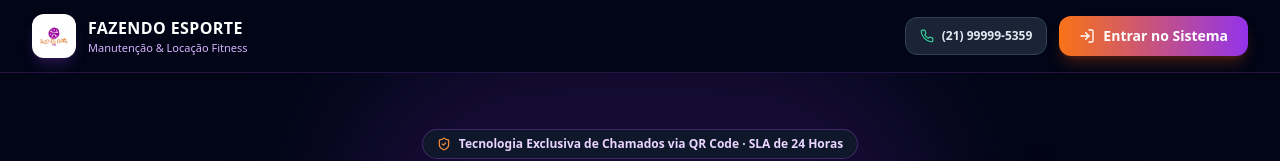
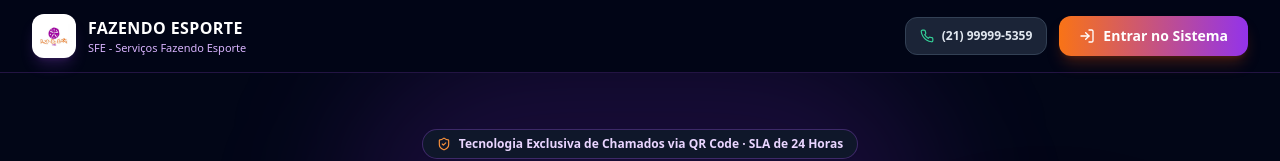
Before and after one commit to jessesdepaula-cell/fazendo-esporte, a Next.js app: page / in a window 1280 px wide. Shown: the top 161 px of the page. Built offline with nearby package versions, Linux system fonts and the light colour scheme.

Commit message:
chore: standardize brand name to SFE - Servicos Fazendo Esporte

```diff
--- a/app/admin/etiquetas/page.tsx
+++ b/app/admin/etiquetas/page.tsx
@@ -64,7 +64,7 @@ export default function EtiquetasPage() {
     const badgeDataUrl = await generateQrBadgePng({
       qrDataUrl: rawQr,
       companyName: 'FAZENDO ESPORTE',
-      companySubtitle: 'Manutenção & Locação de Equipamentos',
+      companySubtitle: 'SFE - Serviços Fazendo Esporte',
       clientName: m.client?.name || currentClient?.name || 'Cliente Fazendo Esporte',
       machineName: m.name,
       machineCode: m.code,
--- a/app/admin/layout.tsx
+++ b/app/admin/layout.tsx
@@ -168,7 +168,7 @@ export default function AdminLayout({ children }: { children: React.ReactNode })
           </div>
           <div>
             <div className="text-sm font-black text-white">FAZENDO ESPORTE</div>
-            <div className="text-[10px] text-purple-300">Painel do Leandro Amélio</div>
+            <div className="text-[10px] text-purple-300">SFE - Serviços Fazendo Esporte</div>
           </div>
         </div>
         <div className="flex items-center gap-1">
@@ -211,7 +211,7 @@ export default function AdminLayout({ children }: { children: React.ReactNode })
             </div>
             <div>
               <div className="text-sm font-black text-white tracking-wide">FAZENDO ESPORTE</div>
-              <div className="text-[11px] text-purple-400 font-semibold">Central de Manutenção 24h</div>
+              <div className="text-[11px] text-purple-400 font-semibold">SFE - Serviços Fazendo Esporte</div>
               <div className="text-[10px] text-slate-500">Leandro Amélio</div>
             </div>
           </div>
--- a/app/admin/maquinas/page.tsx
+++ b/app/admin/maquinas/page.tsx
@@ -43,7 +43,7 @@ export default function MachinesPage() {
         urlToDownload = await generateQrBadgePng({
           qrDataUrl: rawQr,
           companyName: 'FAZENDO ESPORTE',
-          companySubtitle: 'Manutenção & Locação de Equipamentos',
+          companySubtitle: 'SFE - Serviços Fazendo Esporte',
           clientName: m.client?.name || 'Cliente Fazendo Esporte',
           machineName: m.name,
           machineCode: m.code,
--- a/app/admin/relatorios/page.tsx
+++ b/app/admin/relatorios/page.tsx
@@ -261,7 +261,7 @@ export default function RelatoriosPage() {
             </div>
             <div>
               <div className="text-xs font-black uppercase text-purple-900 tracking-wider">
-                FAZENDO ESPORTE &middot; MANUTENÇÃO & LOCAÇÃO
+                SFE - SERVIÇOS FAZENDO ESPORTE
               </div>
               <h2 className="text-2xl font-black text-slate-900">
                 FAZENDO ESPORTE
--- a/app/login/page.tsx
+++ b/app/login/page.tsx
@@ -216,7 +216,7 @@ export default function LoginPage() {
               <span className="font-mono text-purple-300 font-bold">Fazendoesporte2022@gmail.com</span>
             </p>
             <p className="text-[10px] text-slate-500 mt-1">
-              Fazendo Esporte &middot; Gestão e Manutenção de Equipamentos
+              SFE - Serviços Fazendo Esporte
             </p>
           </div>
         </div>
--- a/app/page.tsx
+++ b/app/page.tsx
@@ -37,7 +37,7 @@ export default function HomePage() {
             </div>
             <div>
               <div className="text-base font-black tracking-wide text-white">FAZENDO ESPORTE</div>
-              <div className="text-[11px] text-purple-300 font-medium">Manutenção & Locação Fitness</div>
+              <div className="text-[11px] text-purple-300 font-medium">SFE - Serviços Fazendo Esporte</div>
             </div>
           </div>
 
@@ -414,7 +414,7 @@ export default function HomePage() {
             <div>
               <div className="text-sm font-extrabold text-white">FAZENDO ESPORTE</div>
               <div className="text-[11px] text-slate-400">
-                Manutenção Especializada &middot; Gestão Inteligente
+                SFE - Serviços Fazendo Esporte
               </div>
               <div className="text-[10px] text-slate-500">
                 Locação e Manutenção Inteligente &middot; Rio de Janeiro - RJ
--- a/app/qr/[code]/page.tsx
+++ b/app/qr/[code]/page.tsx
@@ -463,7 +463,7 @@ export default function QrReportPage() {
 
       {/* FOOTER */}
       <footer className="text-center py-4 border-t border-slate-900 text-[11px] text-slate-500">
-        <p>Fazendo Esporte &middot; Manutenção & Locação de Equipamentos Fitness</p>
+        <p>Fazendo Esporte &middot; SFE - Serviços Fazendo Esporte</p>
         <p className="text-[10px] text-slate-600 mt-0.5">Rio de Janeiro - RJ</p>
       </footer>
     </div>
--- a/lib/qr.ts
+++ b/lib/qr.ts
@@ -39,7 +39,7 @@ export async function generateQrBadgePng(options: QrBadgeOptions): Promise<strin
   const {
     qrDataUrl,
     companyName = 'FAZENDO ESPORTE',
-    companySubtitle = 'Manutenção & Locação de Equipamentos Fitness',
+    companySubtitle = 'SFE - Serviços Fazendo Esporte',
     clientName = 'Cliente Fazendo Esporte',
     machineName,
     machineCode,
```
Also changed, not shown: 1 other file (tests, documents, lock files or other folders).
